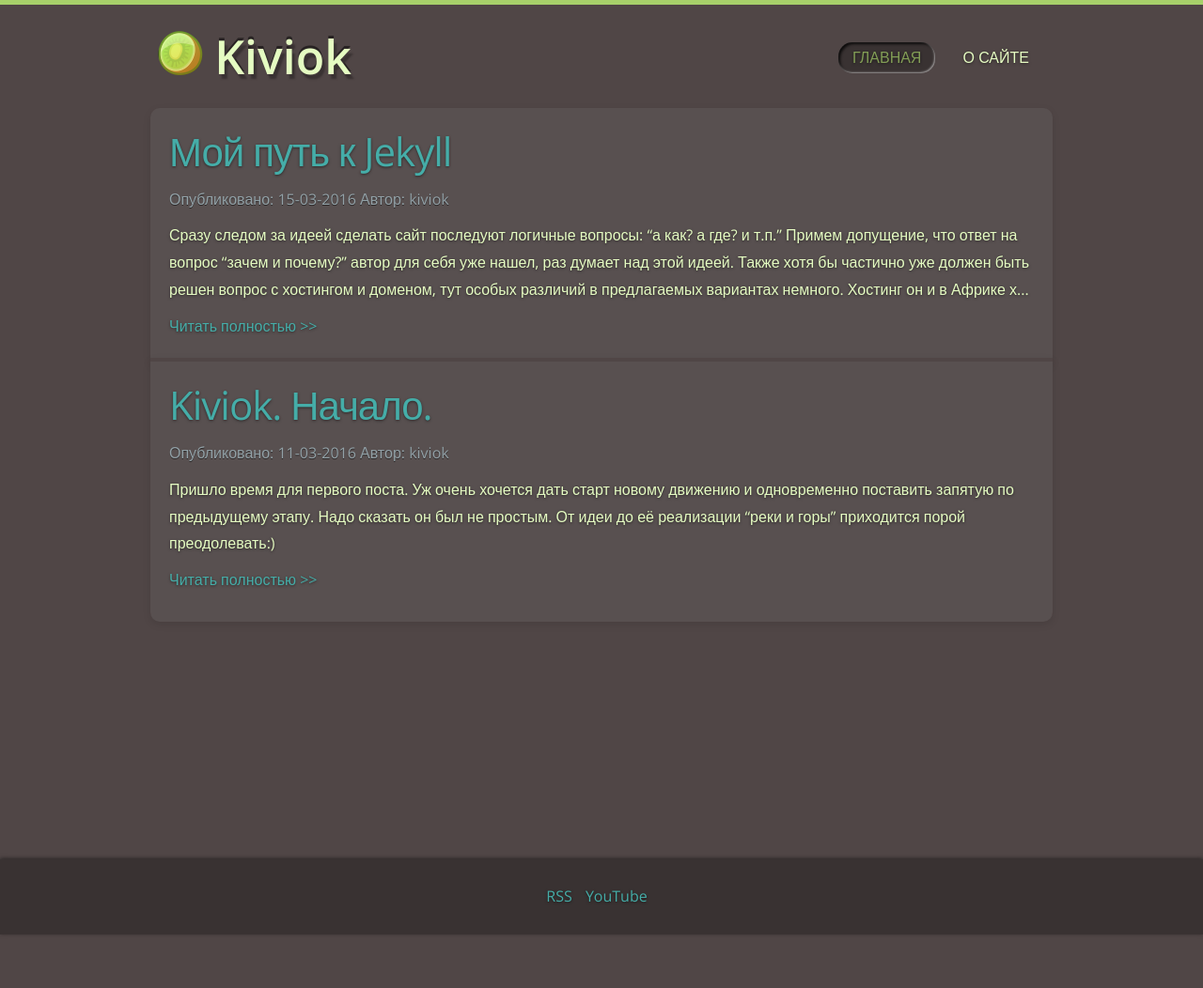
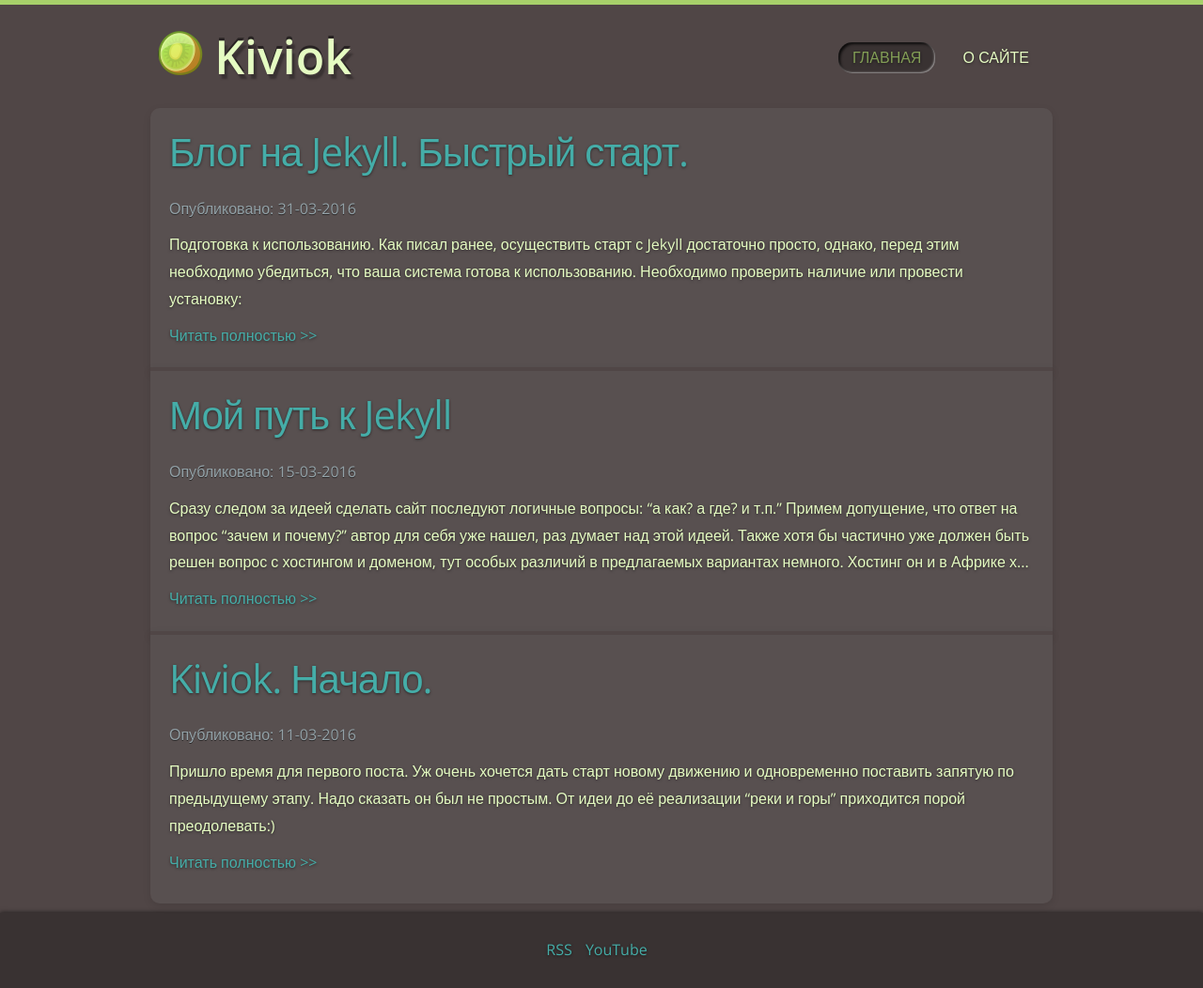
Before and after one commit to kiviok/kiviok.github.io, a Jekyll site: the page built from index.html, in a window 1280 px wide. Shown: the whole page at 94% size. Built offline with Jekyll 4.4.1, drawn with Linux system fonts in a browser that asks for light colours; comment, search, counter and statistics services are not loaded; before the commit the page ends 995 px from its top, so only the background shows below that.

Commit message:
first post with code syntax

```diff
--- a/_layouts/post.html
+++ b/_layouts/post.html
@@ -3,7 +3,7 @@ layout: default
 ---
 <article  itemscope itemtype="http://schema.org/BlogPosting">
   <h2 class="title" itemprop="name headline">{{ page.title }}</h2>
-  <p class="post-meta"><time datetime="{{ page.date | date_to_xmlschema }}" itemprop="datePublished">{{ page.date | date: "%d-%m-%Y" }}</time></p>
+  <p class="post-meta"><time datetime="{{ page.date | date_to_xmlschema }}" itemprop="datePublished">Опубликовано: {{ page.date | date: "%d-%m-%Y" }}</time> </p>
   <div  itemprop="articleBody">
     {{ content }}
   </div>
--- /dev/null
+++ b/_posts/2016-03-31-jekyll-blog-welcome.md
@@ -0,0 +1,33 @@
+---
+layout: post
+title: Блог на Jekyll. Быстрый старт.
+date: 2016-03-31 14:49
+description: Подготовка к установке jekyll, неообходимые компоненты, быстрый старт с Jekyll.
+---
+#### Подготовка к использованию.
+Как писал ранее, осуществить старт с Jekyll достаточно просто, однако, перед этим необходимо убедиться, что ваша система готова к использованию. Необходимо проверить наличие или провести установку:
+
+- [Ruby](https://www.ruby-lang.org/en/downloads/), начиная со 2-ой версии.
+- [RubyGems](https://rubygems.org/pages/download)
+- [NodeJS](https://nodejs.org/en/) или другую среду выполнения для JavaScript
+
+Также следует отметить, что официально Jekyll на Windows не поддерживается, но вариант вполне работоспособный. Дополнительно понадобится установить [Ruby DevKit](http://rubyinstaller.org/downloads/), а также просто прочитать полезную информацию и быть готовым, если что-то пойдет не так :) Исчерпывающая информация содержится на странице [Jekyll on Windows](https://jekyllrb.com/docs/windows/#installation) официальной документации а также на страницах проекта [Run Jekyll on Windows](http://jekyll-windows.juthilo.com/).
+После необходимых приготовлений можно одной командой установить Jekyll. Удобнее всего это делать через [RubyGems](https://rubygems.org/pages/download), прописав в консоли:
+{% highlight bash %}
+ $ gem install jekyll
+{% endhighlight %}
+Большой плюс подобной установки - это то, что по этой команде будет установлен Jekyll со всеми зависимостями, и нам не придется заботиться об этом дополнительно. Это все сработает даже если не вникать во все новые понятия, но лучше все же задержаться на вышеуказанных сайта и усвоить общую информацию.. всегда будет полезно при решении проблем.
+
+#### Первый запуск.
+Если по ходу установки возникли, какие-то неполадки, то рекомендую обращаться к [официальной](https://jekyllrb.com/docs/troubleshooting/) странице. Самые часто встречающиеся неполадки там описаны. Проверьте еще раз всю последовательность действий и повторите при необходимости. По своему опыту скажу, что у меня тут прошло достаточно гладко вся процедура, особенно на linux. На Windows надо было не заниматься самодеятельностью, а сразу внимательно читать полезные советы.
+
+Далее прописываем еще пару строчек в консоли и получаем первый рабочий экземпляр блога:
+{% highlight bash %}
+ $ jekyll new myblog
+ New jekyll site installed in path/to/myblog
+ $ cd myblog
+{% endhighlight %}
+Jekyll создает в текущей директории новую папку с названием "myblog" и размещает в ней все необходимые каталоги и файлы для первого запуска и ознакомления. На момент версии Jekyll v3 структура папок выглядит следующим образом:
+{% highlight bash %}
+ myblog
+{% endhighlight %}
--- a/_sass/_parameters.scss
+++ b/_sass/_parameters.scss
@@ -1,8 +1,11 @@
 @import url(https://fonts.googleapis.com/css?family=Open+Sans:400,600&subset=latin,cyrillic);
+@import url(https://fonts.googleapis.com/css?family=Ubuntu+Mono);
+
 
 $font-family: "Open Sans", Arial, sans-serif;
 $font-family-header: "Open Sans", Arial, sans-serif;
 $font-family-headings: "Open Sans", Arial, sans-serif;
+$font-family-code: "Ubuntu Mono", monospace;
 
 
 $background-color-header: rgb(69, 89, 92);
--- a/_sass/_skeleton.scss
+++ b/_sass/_skeleton.scss
@@ -143,7 +143,7 @@ body {
 –––––––––––––––––––––––––––––––––––––––––––––––––– */
 h1, h2, h3, h4, h5, h6 {
   margin-top: 0;
-  margin-bottom: 1rem;
+  margin-bottom: 2rem;
   font-weight: 300;
   font-family: $font-family-headings;
   // text-shadow: 0px 2px 0 rgba(0,0,0,.8);
@@ -331,18 +331,18 @@ li {
 /* Code
 –––––––––––––––––––––––––––––––––––––––––––––––––– */
 code {
-  padding: .2rem .5rem;
-  margin: 0 .2rem;
-  font-size: 90%;
+  font-family: $font-family-code;
   white-space: nowrap;
-  background: #F1F1F1;
-  border: 1px solid #E1E1E1;
-  border-radius: 4px;
+  background: $background-color-selected;
+  border: 2px solid rgba(#fff, 0.3);
+  border-radius: 1rem;
+
 }
 pre > code {
   display: block;
-  padding: 1rem 1.5rem;
+  padding: 0.5rem 1rem;
   white-space: pre;
+
 }
 
 
--- a/index.html
+++ b/index.html
@@ -7,7 +7,8 @@ layout: default
 <article>
   <h2 class="title" ><a href="{{ post.url | prepend: site.baseurl }}">{{ post.title }}</a></h2>
   <span class="post-meta">
-    Опубликовано: {{ post.date | date: "%d-%m-%Y" }} Автор: {{ site.author }}
+    Опубликовано: {{ post.date | date: "%d-%m-%Y" }}
+    <!-- Автор: {{ site.author }} -->
   </span>
 
   <!-- Добавление категории -->
```
